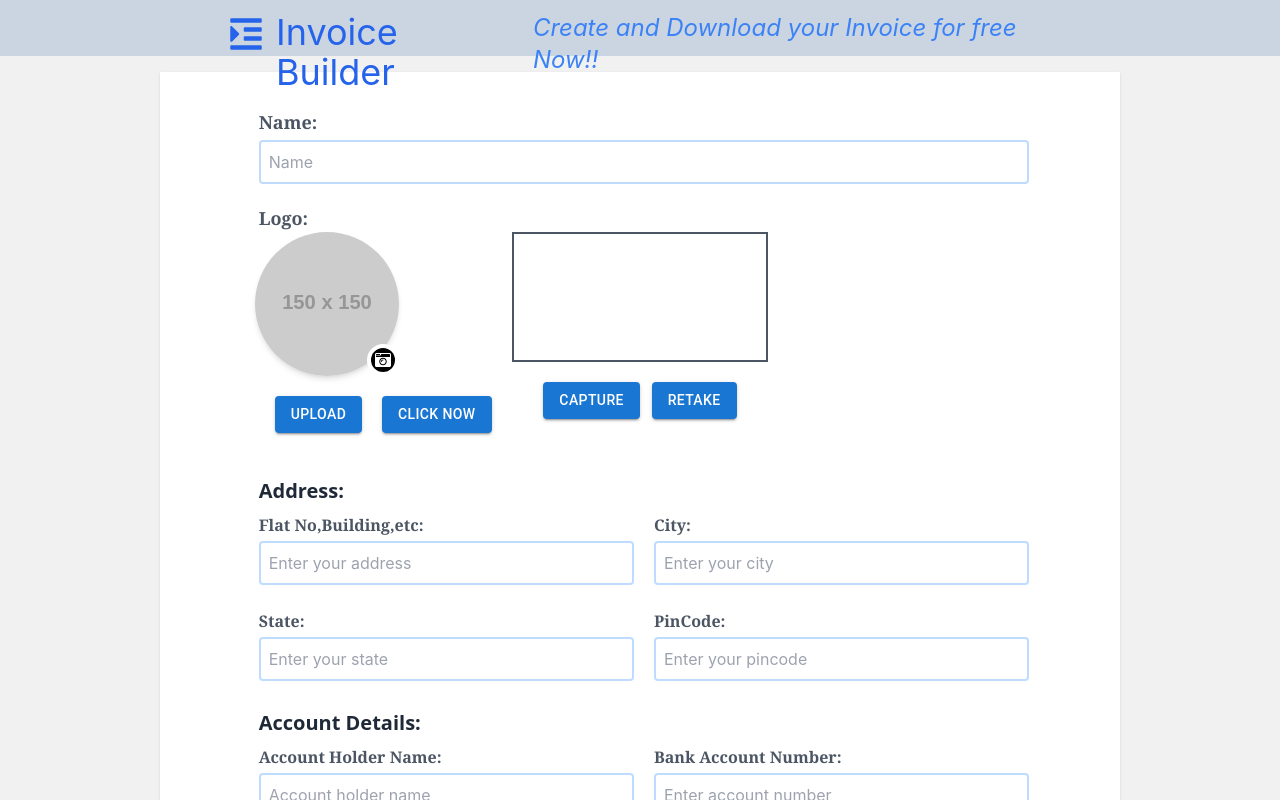
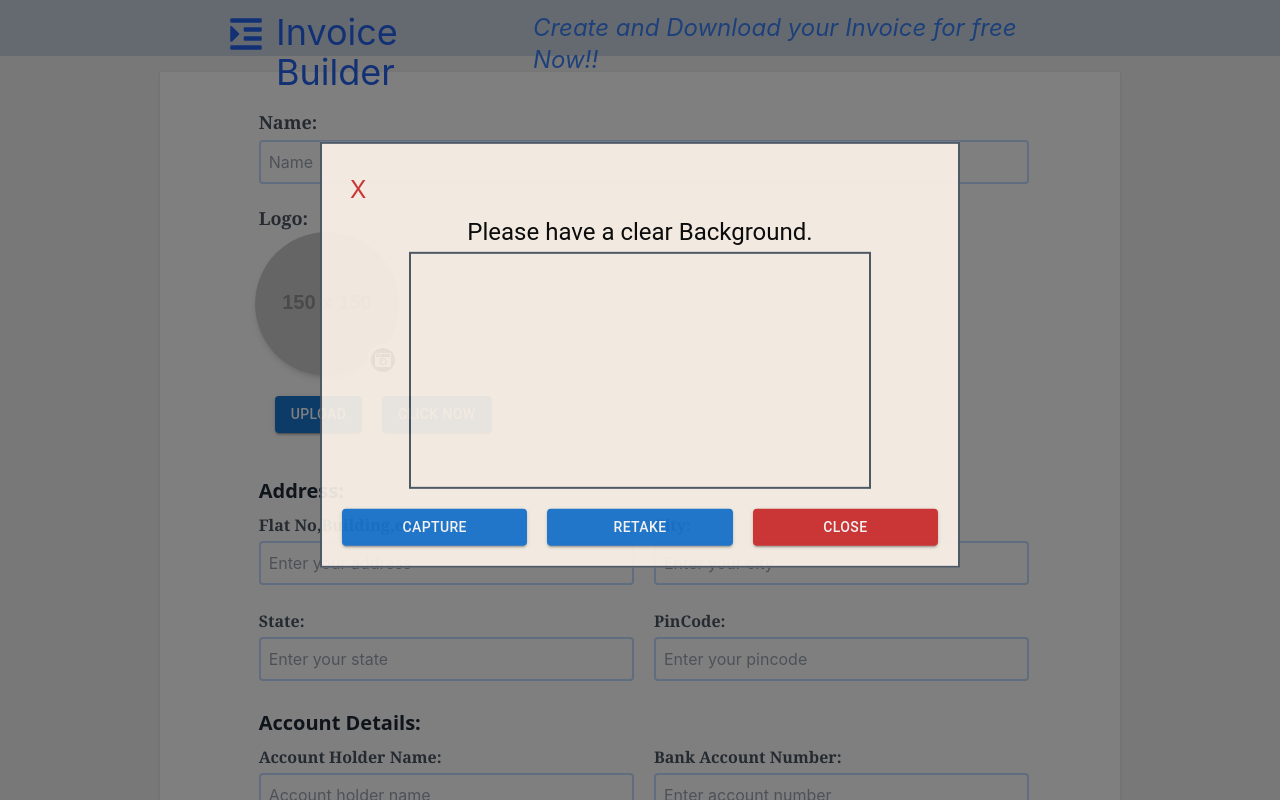
Before and after one commit to Hrushi01/invoice, a React (Create React App) app: page / in a window 1280 px wide. Both pictures are taken after a click on the button "CLICK NOW". Shown: the top 800 px of the page. Built offline with nearby package versions, Linux system fonts and the light colour scheme; no server answers.

Commit message:
modal added

```diff
--- a/src/components/WebcamCapture.jsx
+++ b/src/components/WebcamCapture.jsx
@@ -1,6 +1,8 @@
 import React from "react";
 import Webcam from "react-webcam";
-import { Button } from "@mui/material";
+import IconButton from "@mui/material/IconButton";
+
+import { Box, Button, Modal, Typography } from "@mui/material";
 
 const videoConstraints = {
   width: 1280,
@@ -9,7 +11,7 @@ const videoConstraints = {
 };
 
 const WebcamCapture = (props) => {
-  const { setpicture } = props;
+  const { camon, setCamOn, setpicture, picture } = props;
   const webcamRef = React.useRef(null);
 
   const capture = React.useCallback(() => {
@@ -22,26 +24,74 @@ const WebcamCapture = (props) => {
   };
   return (
     <>
+      <div className="items-center">
+        <Modal
+          open={camon}
+          onClose={() => {
+            setCamOn(false);
+          }}>
+          <Box className="  left-1/2 right-1/2  translate-x-1/2 translate-y-1/3 bg-orange-50 opacity-90 border-2 border-gray-600 w-1/2 p-5">
+            <div>
+              <div className="  left-2 top-2">
+                <IconButton
+                  color="error"
+                  component="label"
+                  onClick={() => {
+                    setCamOn(false);
+                  }}>
+                  X
+                </IconButton>
+              </div>
+              <div className="flex justify-center text-center">
+                <Typography variant="h5">
+                  Please have a clear Background.
+                </Typography>
+              </div>
+              <div className="  p-1 flex justify-center text-center">
+                <div className="p-1 border-2 border-gray-600 ">
+                  {picture ? (
                     <div className="">
-        <div className="border-2 border-gray-600 flex justify-center items-center w-full">
+                      <img
+                        src={
+                          picture
+                            ? picture
+                            : "https://via.placeholder.com/150.png?text=Logo"
+                        }
+                        alt="img"
+                        width={450}
+                      />
+                    </div>
+                  ) : (
                     <Webcam
                       audio={false}
-            //   height={720}
                       ref={webcamRef}
                       screenshotFormat="image/jpeg"
-            //   width={1280}
+                      width={450}
                       onUserMedia={onuser}
                       videoConstraints={videoConstraints}
                     />
+                  )}
                 </div>
-        <div className="flex l justify-evenly p-5 ">
+              </div>
+              <div className="grid grid-cols-3 gap-5  mt-4  ">
                 <Button variant="contained" onClick={capture}>
                   Capture
                 </Button>
                 <Button variant="contained" onClick={() => setpicture(null)}>
                   Retake
                 </Button>
+                <Button
+                  variant="contained"
+                  color="error"
+                  onClick={() => {
+                    setCamOn(false);
+                  }}>
+                  Close
+                </Button>
               </div>
+            </div>
+          </Box>
+        </Modal>
       </div>
     </>
   );
--- a/src/routes/form/index.jsx
+++ b/src/routes/form/index.jsx
@@ -71,7 +71,7 @@ const FormData = (props) => {
                   Logo:
                 </label>
 
-                <div className="grid grid-cols-3">
+                <div className="grid grid-cols-3 relative">
                   <div className="flex flex-col     ">
                     <div className="flex flex-col w-36 h-36 relative ">
                       <img
@@ -137,10 +137,13 @@ const FormData = (props) => {
                       </Button>
                     </div>
                   </div>
-                  <div className=" h-36 col-span-1.5">
+                  {}
+                  <div>
                     {camon ? (
                       <div className="flex  ">
                         <WebcamCapture
+                          camon={camon}
+                          setCamOn={setCamOn}
                           picture={picture}
                           setpicture={setpicture}
                         />
@@ -149,9 +152,6 @@ const FormData = (props) => {
                       <></>
                     )}
                   </div>
-                  {/* <div className=""> */}
-
-                  {/* </div> */}
                 </div>
               </div>
 
```
Lines whose indentation alone changed are shown as unchanged.
